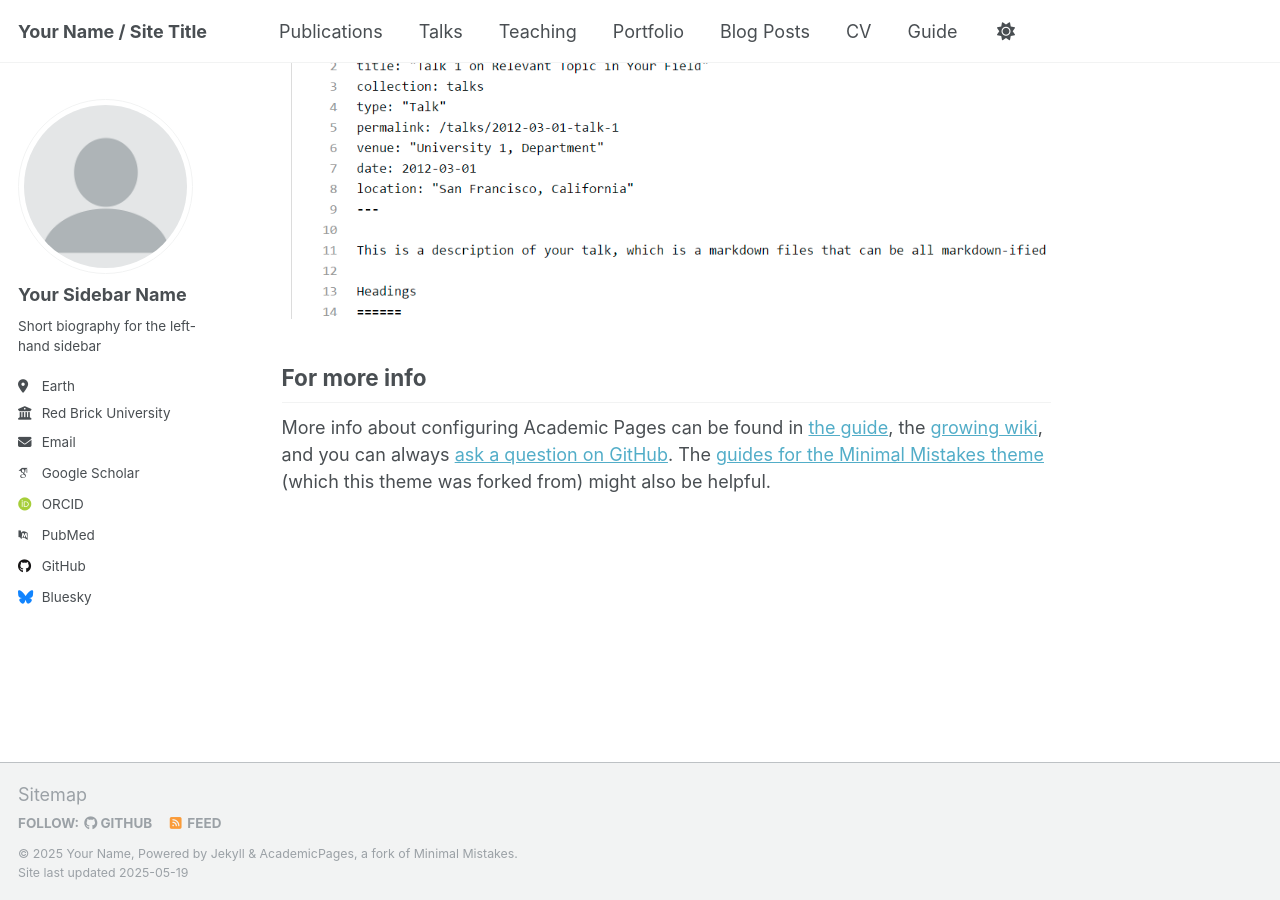
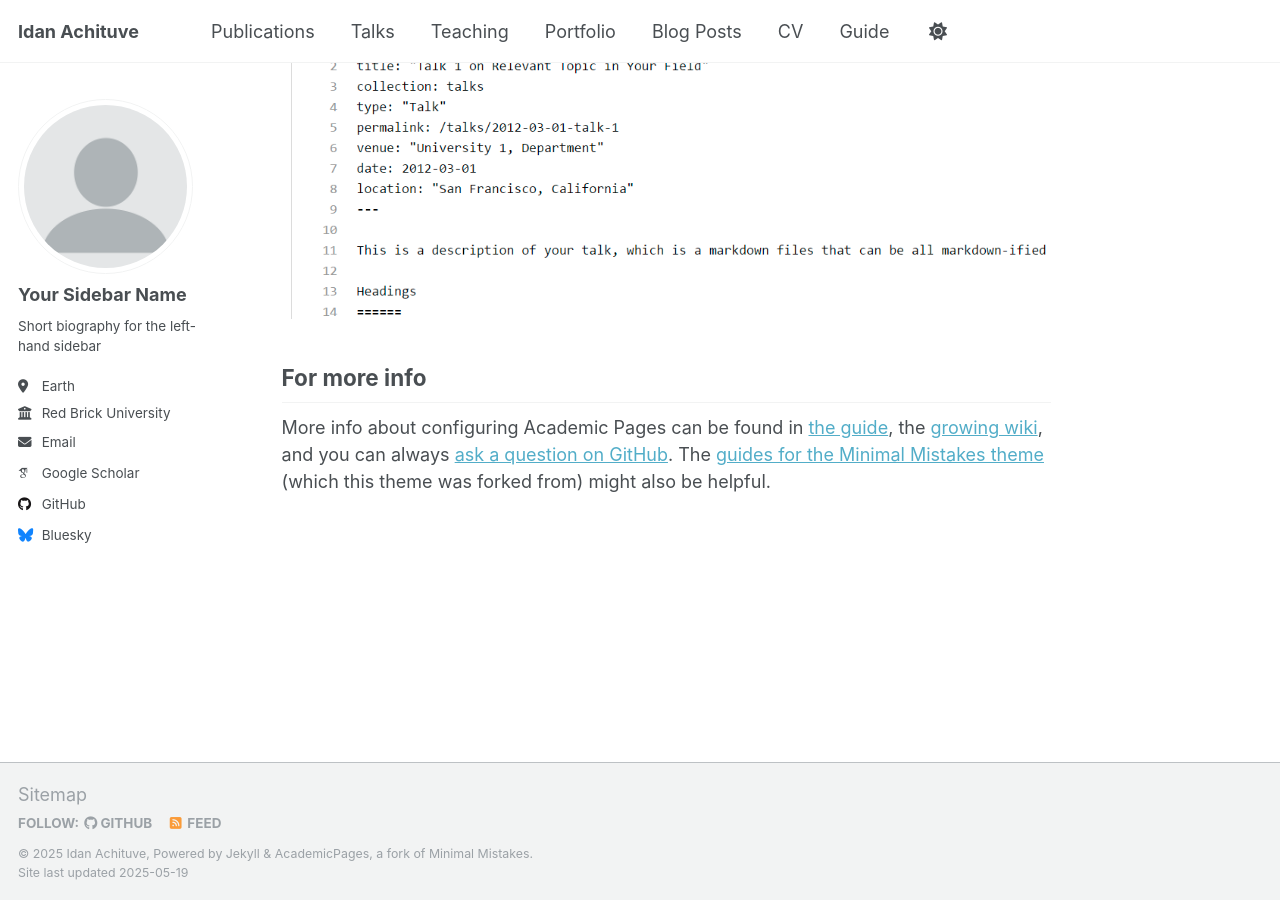
Before and after one commit to IdanAchituve/IdanAchituve.github.io, a Jekyll site: the page built from _pages/about.md, in a window 1280 px wide and 900 px high, scrolled down 2636 px. Built offline with Jekyll 4.4.1, drawn with Linux system fonts in a browser that asks for light colours; some web fonts are replaced.

Commit message:
Update _config.yml

```diff
--- a/_config.yml
+++ b/_config.yml
@@ -9,11 +9,11 @@
 # Basic Site Settings
 locale                   : "en-US"
 site_theme               : "default"
-title                    : "Your Name / Site Title"
+title                    : "Idan Achituve"
 title_separator          : "-"
-name                     : &name "Your Name"
+name                     : &name "Idan Achituve"
 description              : &description "personal description"
-url                      : https://academicpages.github.io # the base hostname & protocol for your site e.g. "https://[your GitHub username].github.io" or if you already have some other page hosted on Github then use "https://[your GitHub username].github.io/[Your Repo Name]"
+url                      : https://idanachituve.github.io # the base hostname & protocol for your site e.g. "https://[your GitHub username].github.io" or if you already have some other page hosted on Github then use "https://[your GitHub username].github.io/[Your Repo Name]"
 baseurl                  : "" # the subpath of your site, e.g. "/blog"
 repository               : "academicpages/academicpages.github.io"
 
@@ -34,11 +34,11 @@
   # Academic websites
   academia         : # URL
   arxiv            : # URL - Update with the correct link to your profile
-  googlescholar    : "https://scholar.google.com/citations?user=PS_CX0AAAAAJ"
+  googlescholar    : "https://scholar.google.com/citations?user=UQIBiUcAAAAJ&hl=en&oi=ao"
   impactstory      : # URL
-  orcid            : "http://orcid.org/yourorcidurl"
+  orcid            : # URL
   semantic         : # URL
-  pubmed           : "https://www.ncbi.nlm.nih.gov/pubmed/?term=john+snow"
+  pubmed           : # URL
   researchgate     : # URL
   scopus           : # URL
 
```
